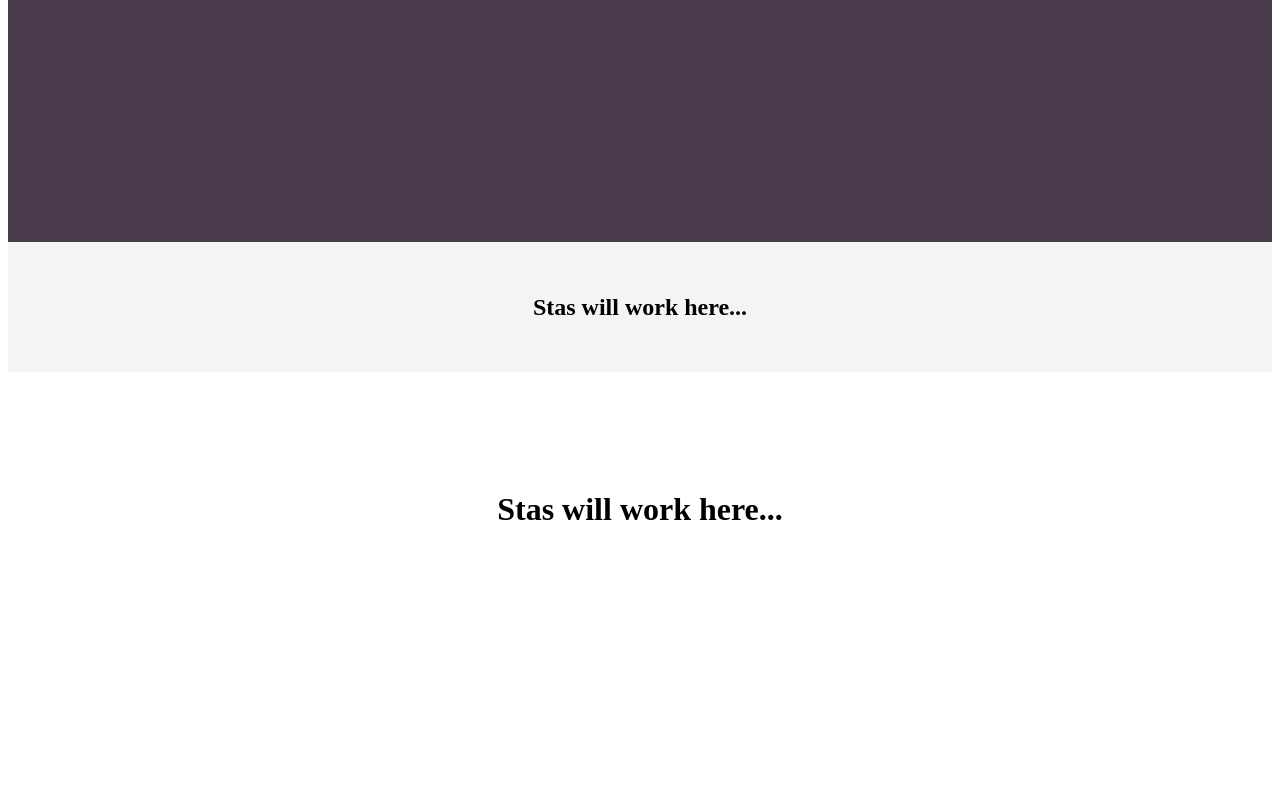
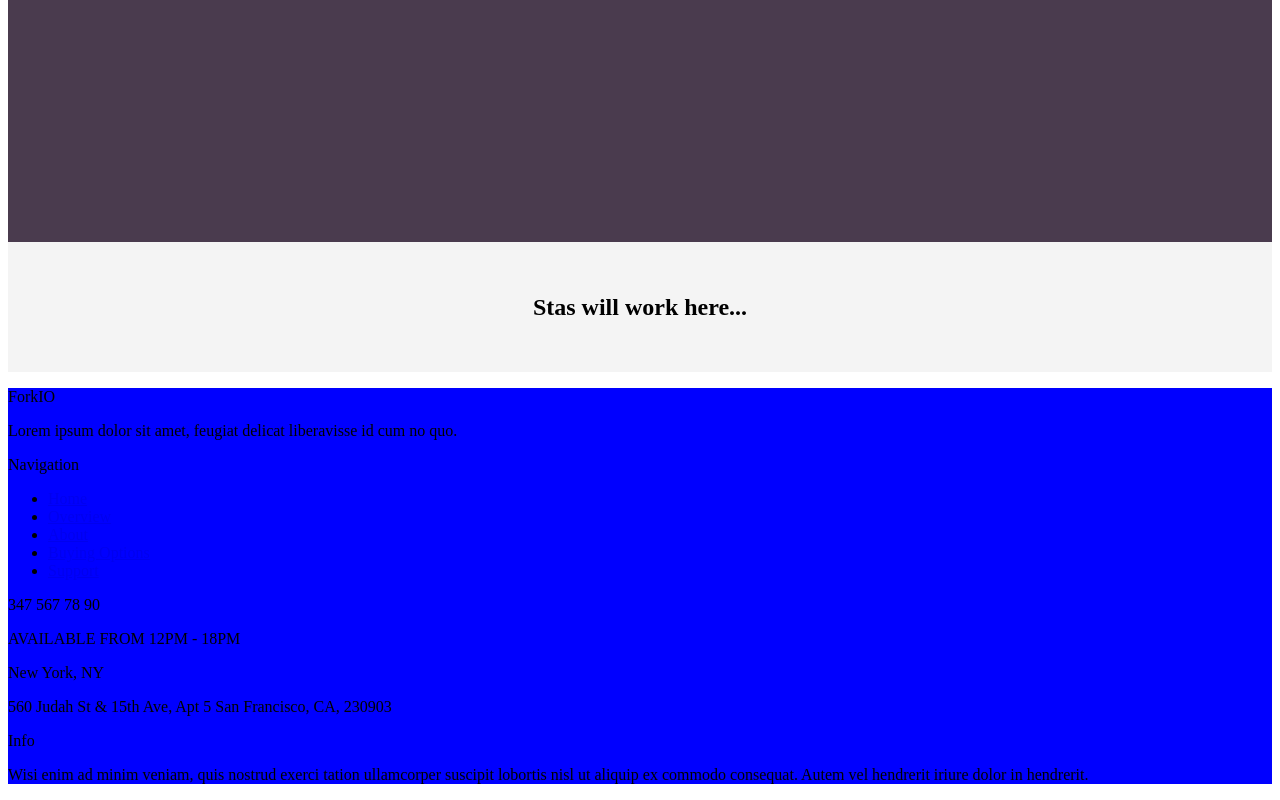
Before and after one commit to truepalich/step-project-forkio, a website: page index.html in a window 1280 px wide. Shown: the part 3706-4506 px from the top of the page. Before the commit the page ends 4361 px from the top, so only its background shows below. Drawn offline with nearby package versions, Linux system fonts and the light colour scheme.

Commit message:
Add footer html v1

```diff
--- a/index.html
+++ b/index.html
@@ -83,8 +83,38 @@
 
     <!-- Footer -->
     <footer>
-        <div style="min-height: 275px; background-color: #fff; display: flex; align-items: center; justify-content: center;">
-            <h1>Stas will work here...</span></h1>
+        <div class="footer-box-about common-footer-box">
+            <p class="footer-box-about__title">Fork<span class="footer-box-about__io">IO</span></p>
+            <p class="footer-box-about__desc">Lorem ipsum dolor sit amet, feugiat delicat liberavisse id cum no quo.</p>
+        </div>
+        <div class="footer-box-nav common-footer-box">
+            <p class="footer-box-nav__title">Navigation</p>
+            <ul class="footer-box-nav__list">
+                <li class="footer-box-nav__list__item"><a class="footer-box-nav__list__li__link" href="#">Home</a></li>
+                <li class="footer-box-nav__list__item"><a class="footer-box-nav__list__li__link" href="#">Overview</a></li>
+                <li class="footer-box-nav__list__item"><a class="footer-box-nav__list__li__link" href="#">About</a></li>
+                <li class="footer-box-nav__list__item"><a class="footer-box-nav__list__li__link" href="#">Buying Options</a></li>
+                <li class="footer-box-nav__list__item"><a class="footer-box-nav__list__li__link" href="#">Support</a></li>
+            </ul>
+        </div>
+        <div>
+            <div class="phone-box">
+                <p>347 567 78 90</p>
+                <p>AVAILABLE FROM 12PM - 18PM</p>
+            </div>
+            <div class="address-box">
+                <p class="city">New York, NY</p>
+                <p class="address">
+                    560 Judah St & 15th Ave, Apt 5
+                    San Francisco, CA, 230903
+                </p>
+            </div>
+        </div>
+        <div>
+            <p>Info</p>
+            <p>
+                Wisi enim ad minim veniam, quis nostrud exerci tation ullamcorper suscipit lobortis nisl ut aliquip ex commodo consequat. Autem vel hendrerit iriure dolor in hendrerit.
+            </p>
         </div>
     </footer>
 
```
